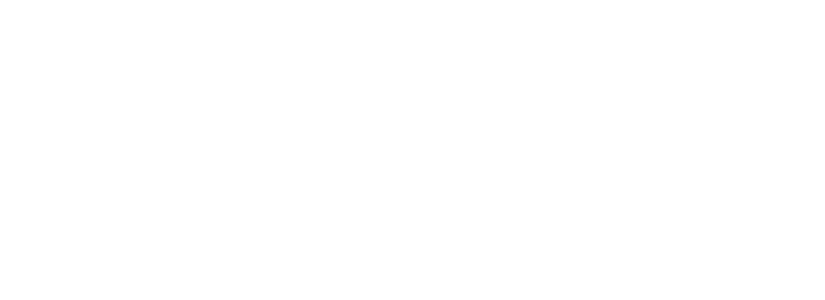
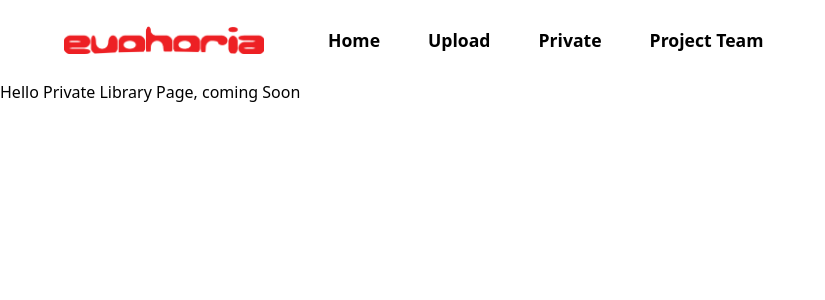
Before and after one commit to TDAS-Dev/AmmendedLibrary, a React (Create React App) app: page /private in a window 1280 px wide. Before the commit this address had no page. Shown: the top 300 px of the page, without its empty margins (0-825 px from the left). Built offline with nearby package versions, Linux system fonts and the light colour scheme.

Commit message:
Finished routing for Desktop

```diff
--- a/src/App.js
+++ b/src/App.js
@@ -1,6 +1,8 @@
 import LandingPage from "./Components/LandingPage/LandingPage"
+import HomePage from "./Components/HomePage/HomePage"
 import AboutPage from "./Components/AboutPage/AboutPage"
 import UploadPage from "./Components/UploadPage/UploadPage"
+import PrivatePage from "./Components/PrivatePage/PrivatePage"
 // import MobileNavBarActive from "./Components/Utility/MobileNavBarActive"
 
 import { BrowserRouter, Routes, Route } from "react-router-dom"
@@ -11,7 +13,9 @@
       <BrowserRouter >
         <Routes>
           <Route path="/" element={<LandingPage />} />
+          <Route path="/home" element={<HomePage />} />
           <Route path="/upload" element={<UploadPage />} />
+          <Route path="/private" element={<PrivatePage />} />
           <Route path="/project-team" element={<AboutPage />} />
         </Routes>
       </BrowserRouter>
--- /dev/null
+++ b/src/Components/HomePage/HomePage.jsx
@@ -0,0 +1,13 @@
+import NavBar from "../Utility/NavBar";
+import MobileNavBar from "../Utility/MobileNavBar";
+
+function HomePage() {
+    return (
+        <div className="">
+            <NavBar />
+            <MobileNavBar />
+            Hello Home Page, coming Soon
+        </div>
+    );
+}
+export default HomePage;
--- /dev/null
+++ b/src/Components/PrivatePage/PrivatePage.jsx
@@ -0,0 +1,13 @@
+import NavBar from "../Utility/NavBar";
+import MobileNavBar from "../Utility/MobileNavBar";
+
+function PrivatePage() {
+    return (
+        <div className="">
+            <NavBar />
+            <MobileNavBar />
+            Hello Private Library Page, coming Soon
+        </div>
+    );
+}
+export default PrivatePage;
```
